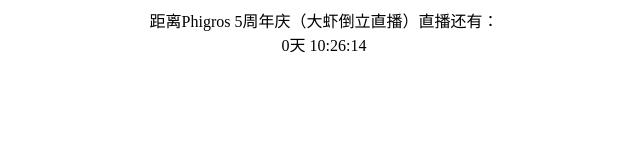
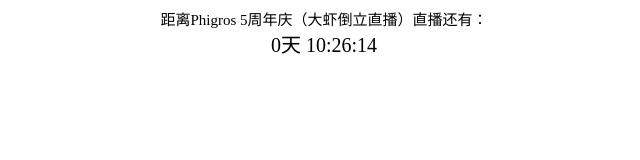
Before and after one commit to html5syt/html5syt.github.io, a plain HTML site: page Phigros_time.html in a window 1280 px wide. Shown: the whole page, without its empty margins (316-956 px from the left). Drawn offline with Linux system fonts and the light colour scheme.

Commit message:
Update Phigros_time.html

```diff
--- a/Phigros_time.html
+++ b/Phigros_time.html
@@ -6,7 +6,7 @@
 <title>Phigros 5周年庆直播倒计时</title>
 </head>
 <body>
-<div id="countdown" style="size: 15px; text-align: center">距离Phigros 5周年庆（大虾倒立直播）直播还有：<br><span id="time" style="size: 20px">Loading...</span></div>
+<div id="countdown" style="font-size: 15px; text-align: center">距离Phigros 5周年庆（大虾倒立直播）直播还有：<br><span id="time" style="font-size: 20px">Loading...</span></div>
 
 <script>
 function getTimeRemaining(endtime) {
```
